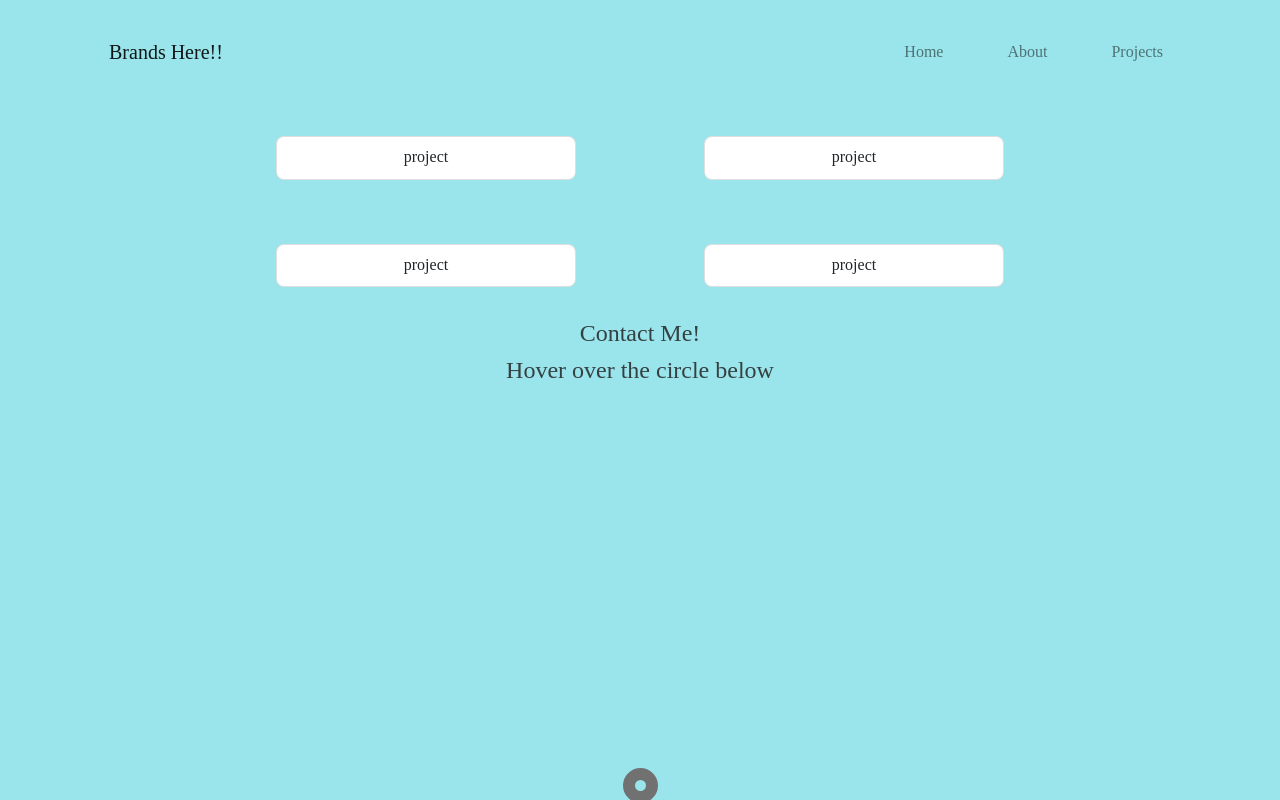
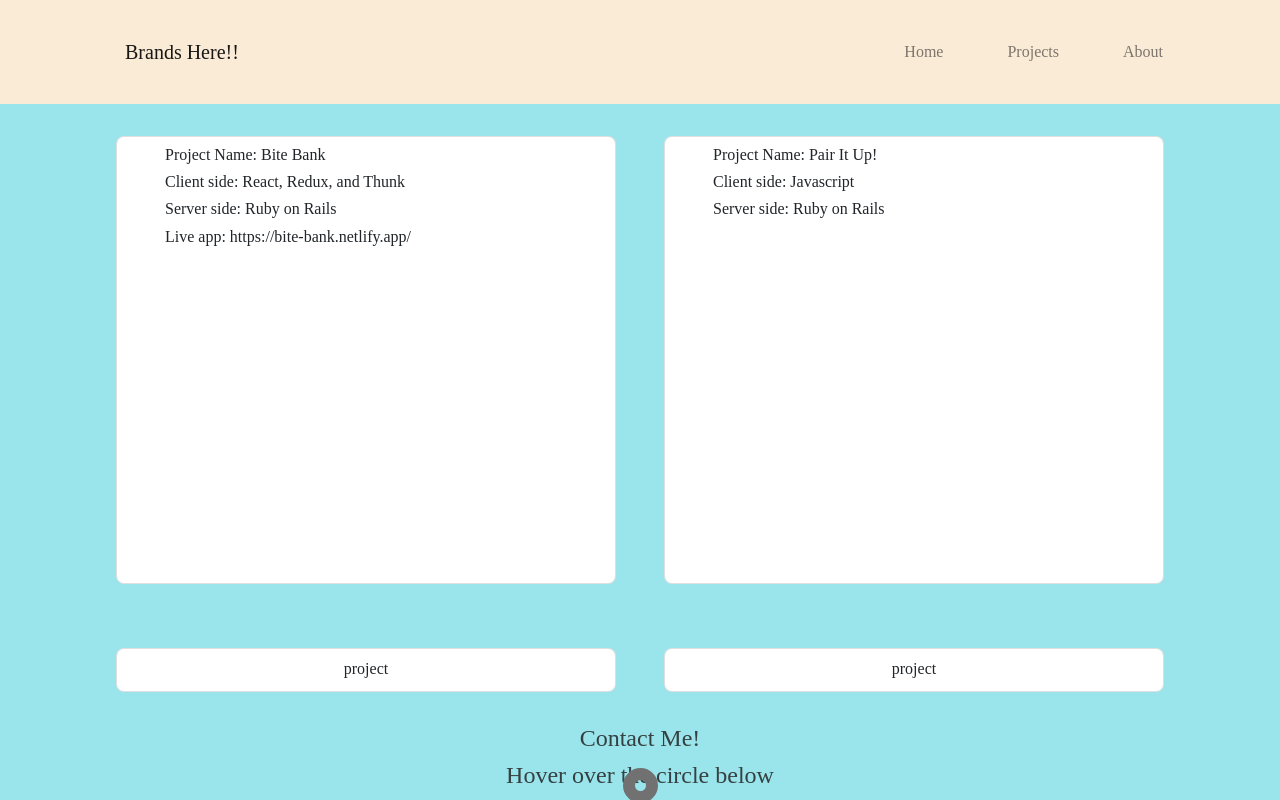
Before and after one commit to chay-chay/Sinatra_project, a React (Create React App) app in the folder portfolio/: page /project in a window 1280 px wide. Built offline with nearby package versions, Linux system fonts and the light colour scheme; a web font is replaced by a local one.

Commit message:
add projects

```diff
--- a/portfolio/package.json
+++ b/portfolio/package.json
@@ -14,6 +14,7 @@
     "react-bootstrap": "^1.5.2",
     "react-dom": "^17.0.2",
     "react-icons": "^4.2.0",
+    "react-player": "^2.9.0",
     "react-router": "^5.2.0",
     "react-router-dom": "^5.2.0",
     "react-scripts": "4.0.3",
--- a/portfolio/src/components/NavBar.js
+++ b/portfolio/src/components/NavBar.js
@@ -4,12 +4,13 @@ import Nav from "react-bootstrap/Nav";
 import Container from "react-bootstrap/Container";
 import "bootstrap/dist/css/bootstrap.min.css";
 import { Link } from "react-router-dom";
+import "./navbar.css"
 
 const NavBar = () => {
   return (
-    <Navbar collapseOnSelect expand="lg">
+    <Navbar collapseOnSelect expand="lg" className="navbar-head sticky-top">
       <Container>
-        <Navbar.Brand href="/">Brands Here!!</Navbar.Brand>
+        <Navbar.Brand className="navbar" href="/">Brands Here!!</Navbar.Brand>
         <Navbar.Toggle  area-controls="responsive-navbar-nav" />
         <Navbar.Collapse id="responsive-navbar-nav">
           <Nav className="ml-auto" defaultActiveKey="#home">
@@ -18,14 +19,16 @@ const NavBar = () => {
                 <i className="fas fa-home"></i> Home
               </Nav.Link>
             </Nav.Item>
+
+            <Nav.Item>
+              <Nav.Link as={Link} to="/project">
+                <i className="fab fa-codepen"></i> Projects
+              </Nav.Link>
+            </Nav.Item>
+
             <Nav.Item>
               <Nav.Link as={Link} to="/about">
                 <i className="far fa-user"></i> About
-              </Nav.Link>
-            </Nav.Item>
-            <Nav.Item>
-              <Nav.Link as={Link} to="/project">
-                <i className="fab fa-codepen"></i> Projects
               </Nav.Link>
             </Nav.Item>
           </Nav>
--- a/portfolio/src/components/Projects.js
+++ b/portfolio/src/components/Projects.js
@@ -1,14 +1,32 @@
 import React from "react";
+import ReactPlayer from 'react-player'
 import './project.css'
 
 const Projects = () => {
     return(
         <div className="work">
             <div className="card project">
-                project
+                <h6>Project Name: Bite Bank</h6>
+                <h6>Client side: React, Redux, and Thunk</h6>
+                <h6>Server side: Ruby on Rails</h6>
+                <h6>Live app: https://bite-bank.netlify.app/ </h6>
+                <div style={{ width: "auto", height: "20rem" }}>
+                <ReactPlayer url='https://youtu.be/mVHMsb0lXLw'
+                width="100%"
+                height="100%"
+                />
+                </div>
             </div>
             <div className="card project">
-                project
+                <h6>Project Name: Pair It Up!</h6>
+                <h6>Client side: Javascript</h6>
+                <h6>Server side: Ruby on Rails</h6>
+                <div style={{ width: "auto", height: "20rem" }}>
+                <ReactPlayer url='https://youtu.be/M26lT_x6ADs'
+                width="100%"
+                height="100%"
+                />
+                </div>
             </div>
             <div className="card project">
                 project
--- /dev/null
+++ b/portfolio/src/components/navbar.css
@@ -0,0 +1,37 @@
+#responsive-navbar-nav{
+    /* height: 50vh; */
+    background-color:antiquewhite;
+    /* top: 5vh; */
+    width: 50%;
+    /* justify-content: center; */
+    align-items: center;
+    /* text-align: center; */
+    /* position: absolute; */
+    right: 0;
+    /* display: flex; */
+    /* position: absolute;
+    right: 0px;
+    height: 90vh;
+    top: 10vh;
+    background-color: #dcf0c2;
+    display: flex;
+    flex-direction: column;
+    /* justify-content: space-around; */
+    /* align-items: center; */
+    /* width: 50%;
+    transform: translateX(100%);
+    transition: transform 0.5s ease-in; */
+}
+
+.navbar{
+    background-color:antiquewhite;
+}
+
+.navbar-brand{
+    margin-top: 20px;
+    margin-bottom: 20px;
+}
+/*
+.navbar-head{
+
+} */
--- a/portfolio/src/components/project.css
+++ b/portfolio/src/components/project.css
@@ -5,10 +5,10 @@
   /* dixplay: flex; */
   text-align: center;
   background-color: #ffffff;
-  width: 300px;
+  width: 500px;
   display: inline-table;
   padding: 0.5rem 3rem 0.6rem 3rem;
-  margin: 2em 4em 2em 4em;
+  margin: 2em 1.5em 2em 1.5em;
   border-radius: 8px;
 }
 
@@ -17,7 +17,7 @@
   display: flex;
   flex-wrap: wrap;
   justify-content:center;
-  padding: 0 10%;
+  padding: 0;
 }
 /* .card1{
     width: 300px;
@@ -34,3 +34,7 @@
 .card:hover {
   box-shadow: 5px 10px 20px 1px rgba(0, 0, 0, 0.253) !important;
 }
+
+h6{
+    text-align: start;
+}
```
Also changed, not shown: 2 other files (tests, documents, lock files or other folders).
